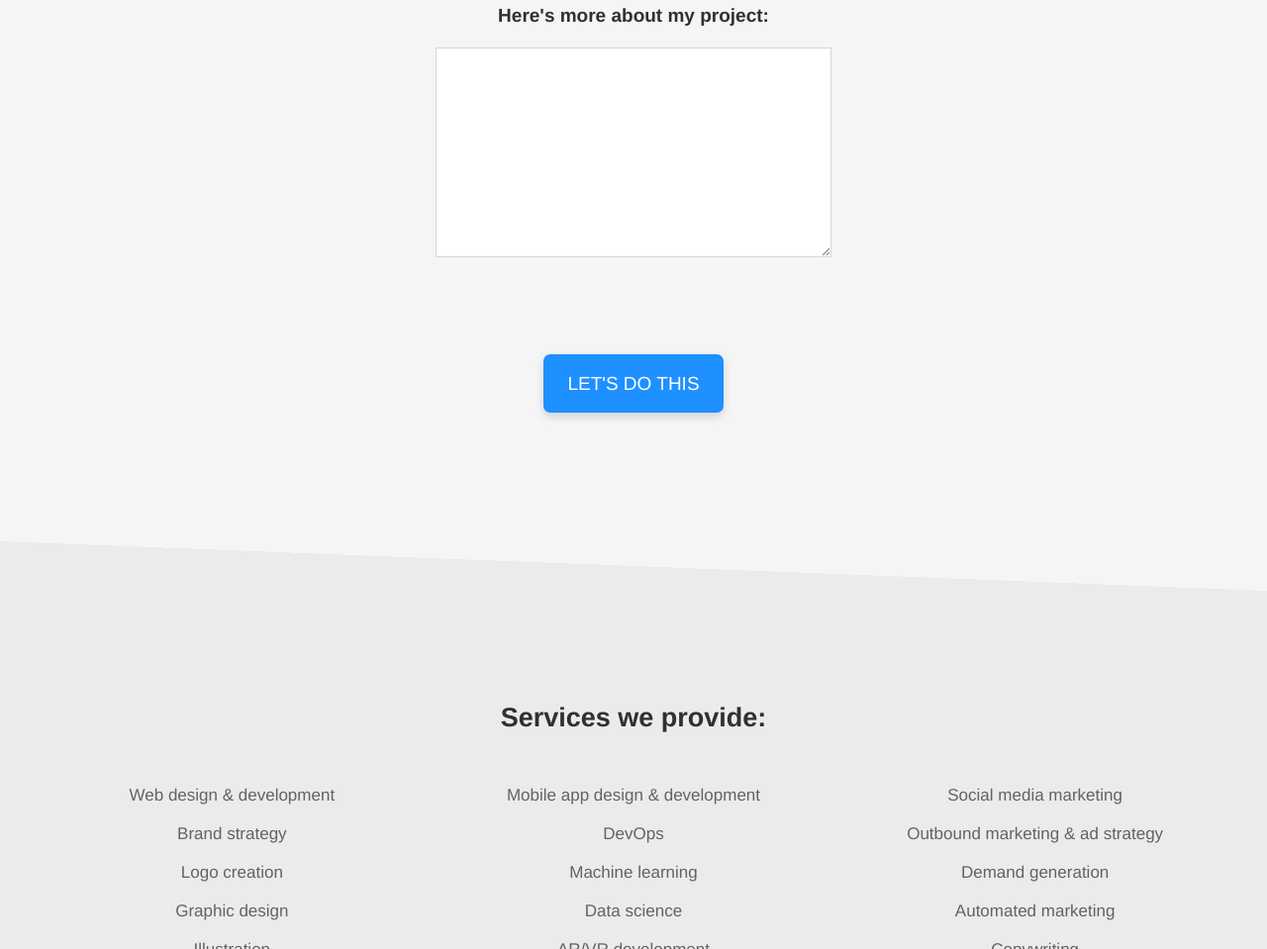
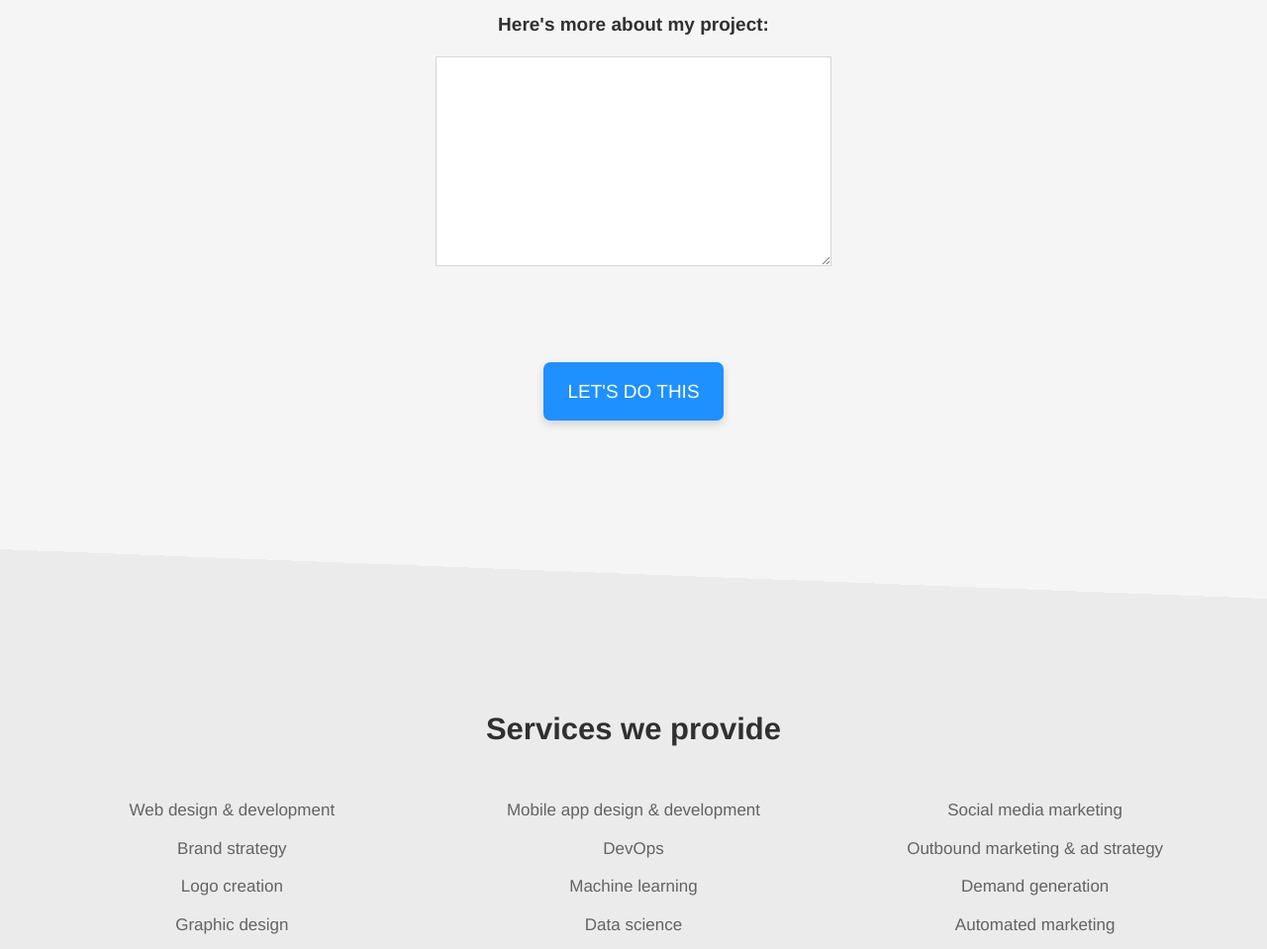
Before and after one commit to ProtaVentures/prota-studios, a plain HTML site: page index.html in a window 1280 px wide. Shown: the part 1230-2189 px from the top of the page at 99% size. Drawn offline with Linux system fonts and the light colour scheme.

Commit message:
copy & sizing updates

```diff
--- a/index.html
+++ b/index.html
@@ -116,7 +116,7 @@
   <section class="section-services">
     <div class="section-inner">
 
-      <h2>Services we provide:</h2>
+      <h2>Services we provide</h2>
 
       <ul>
         <li>Web design &amp; development</li>
--- a/stylesheets/style.scss
+++ b/stylesheets/style.scss
@@ -113,7 +113,7 @@ h1 {
 
 h2 {
   color: $gray-darker;
-  font-size: 27px;
+  font-size: 31px;
   font-family: $font-bold;
   text-align: center;
 
```
Also changed, not shown: stylesheets/style.css, 1 other file.
